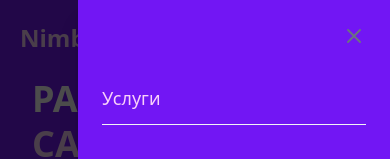
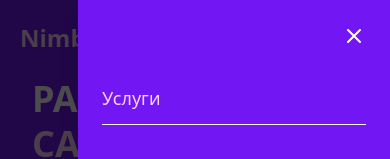
Before and after one commit to TakaMorY/NimbleSites, a Nuxt app: page / in a window 390 px wide. Both pictures are taken after a click on the button "Открыть меню". Shown: the top 159 px of the page. Built offline with nearby package versions, Linux system fonts and the light colour scheme.

Commit message:
Всё кроме тоггл для ios и доп страниц

```diff
--- a/components/MobileMenu.vue
+++ b/components/MobileMenu.vue
@@ -16,7 +16,7 @@
                 <!-- Контент меню -->
                 <div class="absolute top-0 right-0 h-full w-4/5 bg-[#7216f4] shadow-xl overflow-y-auto" @click.stop>
                     <div class="p-4 flex justify-end">
-                        <button @click="closeMenu" class="p-2 text-gray-500" aria-label="Закрыть меню">
+                        <button @click="closeMenu" class="p-2 text-white" aria-label="Закрыть меню">
                             <svg class="w-6 h-6" fill="none" stroke="currentColor" viewBox="0 0 24 24">
                                 <path stroke-linecap="round" stroke-linejoin="round" stroke-width="2"
                                     d="M6 18L18 6M6 6l12 12" />
```
